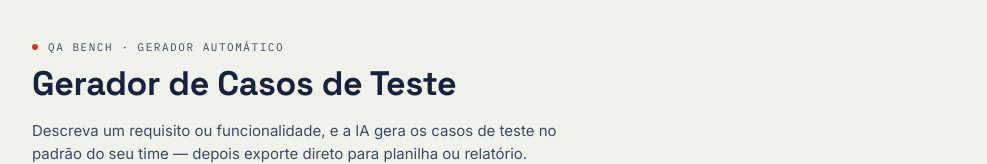
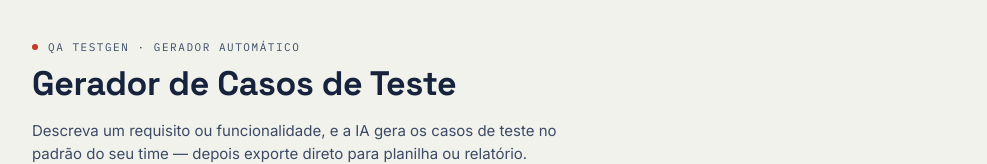
Before and after one commit to Dev-Tigo/Test-Case-Generator, a React (Vite) app: page / in a window 1280 px wide. Shown: the top 164 px of the page, without its empty margins (146-1133 px from the left). Built offline with nearby package versions, Linux system fonts and the light colour scheme; no server answers.

Commit message:
fix: update project name from QA Bench to QA TestGen in README and HTML title

```diff
--- a/index.html
+++ b/index.html
@@ -3,7 +3,7 @@
 <head>
   <meta charset="UTF-8" />
   <meta name="viewport" content="width=device-width, initial-scale=1.0" />
-  <title>Gerador de Casos de Teste · QA Bench</title>
+  <title>Gerador de Casos de Teste · QA TestGen</title>
   <link rel="preconnect" href="https://fonts.googleapis.com">
   <link href="https://fonts.googleapis.com/css2?family=Space+Grotesk:wght@500;600;700&family=IBM+Plex+Mono:wght@400;500;600&family=Inter:wght@400;500;600&display=swap" rel="stylesheet">
 </head>
--- a/src/components/Letterhead.jsx
+++ b/src/components/Letterhead.jsx
@@ -1,7 +1,7 @@
 export default function Letterhead() {
   return (
     <div className="letterhead">
-      <div className="eyebrow"><span className="dot" /> QA BENCH · GERADOR AUTOMÁTICO</div>
+      <div className="eyebrow"><span className="dot" /> QA TestGen · GERADOR AUTOMÁTICO</div>
       <h1>Gerador de Casos de Teste</h1>
       <p className="sub">
         Descreva um requisito ou funcionalidade, e a IA gera os casos de teste no
```
Also changed, not shown: 1 other file (tests, documents, lock files or other folders).
